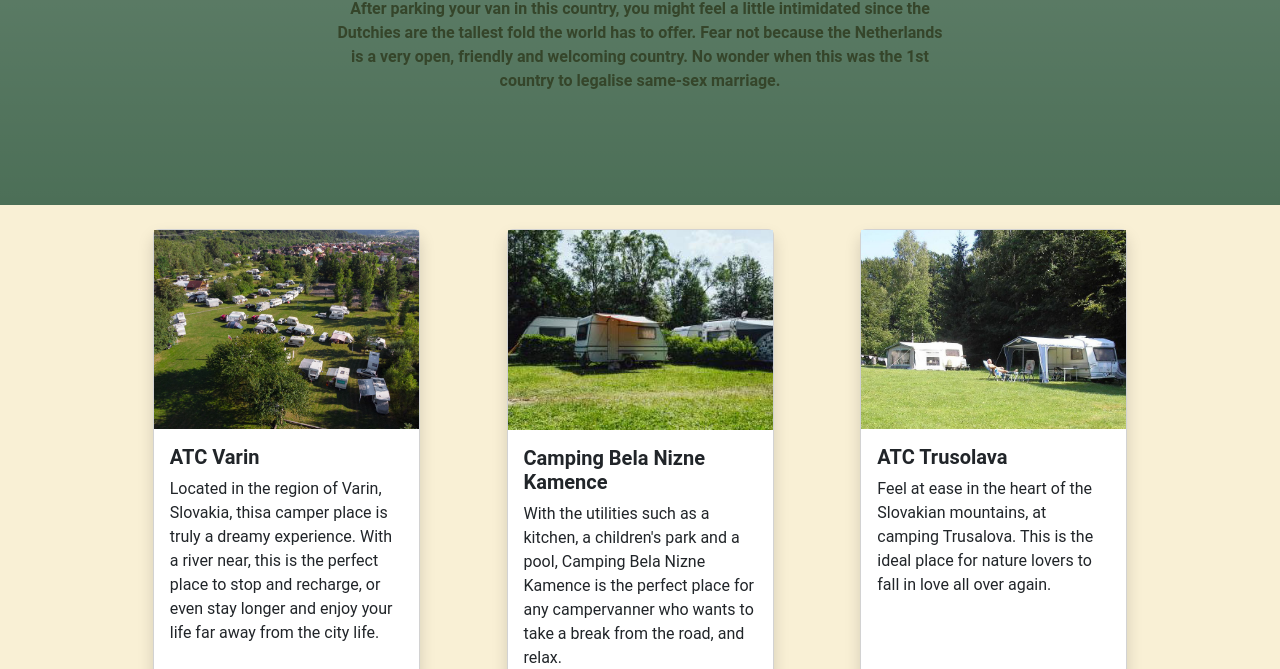
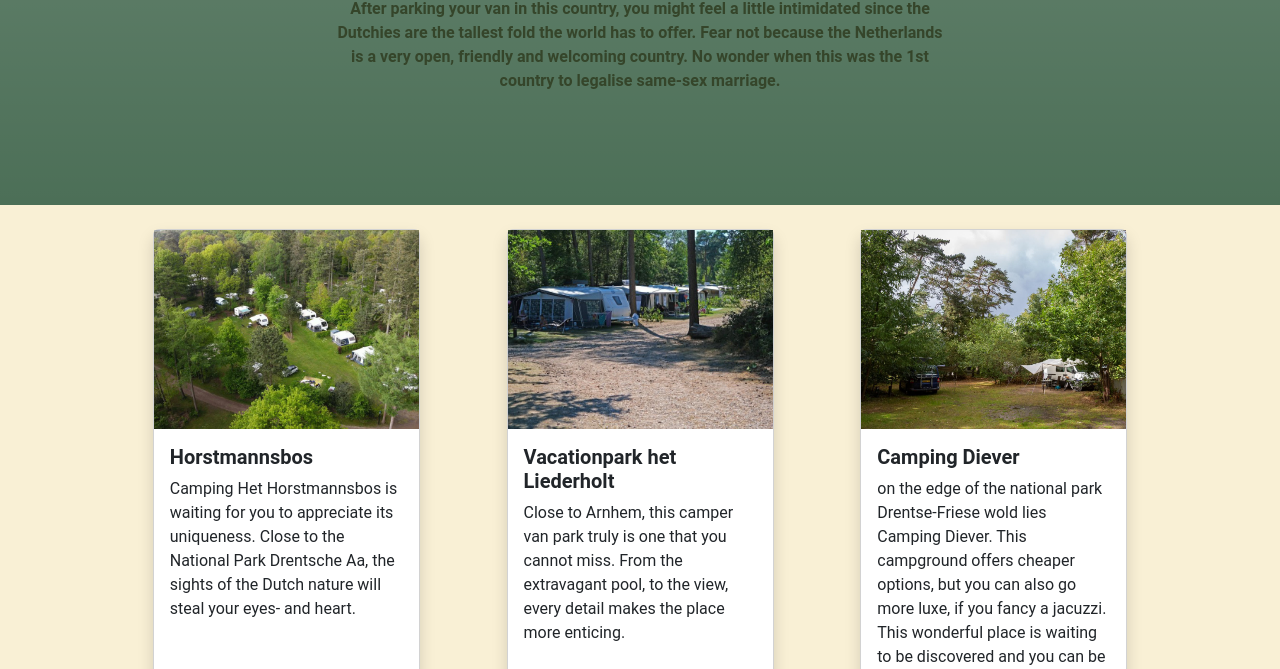
Before and after one commit to Laika175/PRJ4Vandromeda, a plain HTML site: page holland.html in a window 1280 px wide. Shown: the part 283-952 px from the top of the page. Drawn offline with nearby package versions, Linux system fonts and the light colour scheme.

Commit message:
countries

```diff
--- a/holland.html
+++ b/holland.html
@@ -84,13 +84,13 @@
            <!-- Card #1 -->
           <div class="col-sm-6 col-lg-4 col-xl-3">
             <div class="card shadow h-100">
-              <img class="img-fluid" src="images/slovakiaatcvarin.jpg" alt="Image">
+              <img class="img-fluid" src="images/horstmannsbos.jpg" alt="Image">
               <div class="card-body">
-                <h5 class="card-title roboto-bold">ATC Varin</h5>
-                <p class="card-text roboto-regular">Located in the region of Varin, Slovakia, thisa camper place is truly a dreamy experience. With a river near, this is the perfect place to stop and recharge, or even stay longer and enjoy your life far away from the city life.</p>
+                <h5 class="card-title roboto-bold">Horstmannsbos</h5>
+                <p class="card-text roboto-regular">Camping Het Horstmannsbos is waiting for you to appreciate its uniqueness. Close to the National Park Drentsche Aa, the sights of the Dutch nature will steal your eyes- and heart.</p>
               </div>
               <div class="card-footer p-2 text-end">
-                <a href="https://www.atcvarin.sk/" target="_blank" class="btn btn-primary">Learn more</a>
+                <a href="https://www.horstmannsbos.nl/reserveren/" target="_blank" class="btn btn-primary">Learn more</a>
               </div>
             </div>
           </div>
@@ -98,13 +98,13 @@
           <!-- Card #2 -->
           <div class="col-sm-6 col-lg-4 col-xl-3">
             <div class="card shadow h-100">
-              <img class="img-fluid" src="images/bela.jpg" alt="Image">
+              <img class="img-fluid" src="images/liederholt.jpg" alt="Image">
               <div class="card-body">
-                <h5 class="card-title roboto-bold">Camping Bela Nizne Kamence</h5>
-                <p class="card-text roboto-regular">With the utilities such as a kitchen, a children's park and a pool, Camping Bela Nizne Kamence is the perfect place for any campervanner who wants to take a break from the road, and relax.</p>
+                <h5 class="card-title roboto-bold">Vacationpark het Liederholt&nbsp;&nbsp;</h5>
+                <p class="card-text roboto-regular">Close to Arnhem, this camper van park truly is one that you cannot miss. From the extravagant pool, to the view, every detail makes the place more enticing.</p>
               </div>
               <div class="card-footer p-2 text-end">
-                <a href="https://www.campingbela.eu/en/" target="_blank" class="btn btn-primary">Learn more</a>
+                <a href="https://www.lierderholt.nl/accommodaties/kamperen" target="_blank" class="btn btn-primary">Learn more</a>
               </div>
             </div>
           </div>
@@ -112,13 +112,13 @@
           <!-- Card #3 -->
           <div class="col-sm-6 col-lg-4 col-xl-3">
             <div class="card shadow h-100">
-              <img class="img-fluid" src="images/trusalova.jpg" alt="Image">
+              <img class="img-fluid" src="images/diever.jpg" alt="Image">
               <div class="card-body">
-                <h5 class="card-title roboto-bold">ATC Trusolava</h5>
-                <p class="card-text roboto-regular">Feel at ease in the heart of the Slovakian mountains, at camping Trusalova. This is the ideal place for nature lovers to fall in love all over again.</p>
+                <h5 class="card-title roboto-bold">Camping Diever</h5>
+                <p class="card-text roboto-regular">on the edge of the national park Drentse-Friese wold lies Camping Diever. This campground offers cheaper options, but you can also go more luxe, if you fancy a jacuzzi. This wonderful place is waiting to be discovered and you can be the one to do so.</p>
               </div>
               <div class="card-footer p-2 text-end">
-				  <a href="https://www.atctrusalova.sk/" target="_blank" class="btn btn-primary">Learn more</a>
+				  <a href="https://campingdiever.nl/nl/kamperen/camper-camping" target="_blank" class="btn btn-primary">Learn more</a>
 
               </div>
             </div>
```
Also changed, not shown: index.html (+1 -1 lines), images/diever.jpg (added), images/horstmannsbos.jpg (added), images/liederholt.jpg (added).
